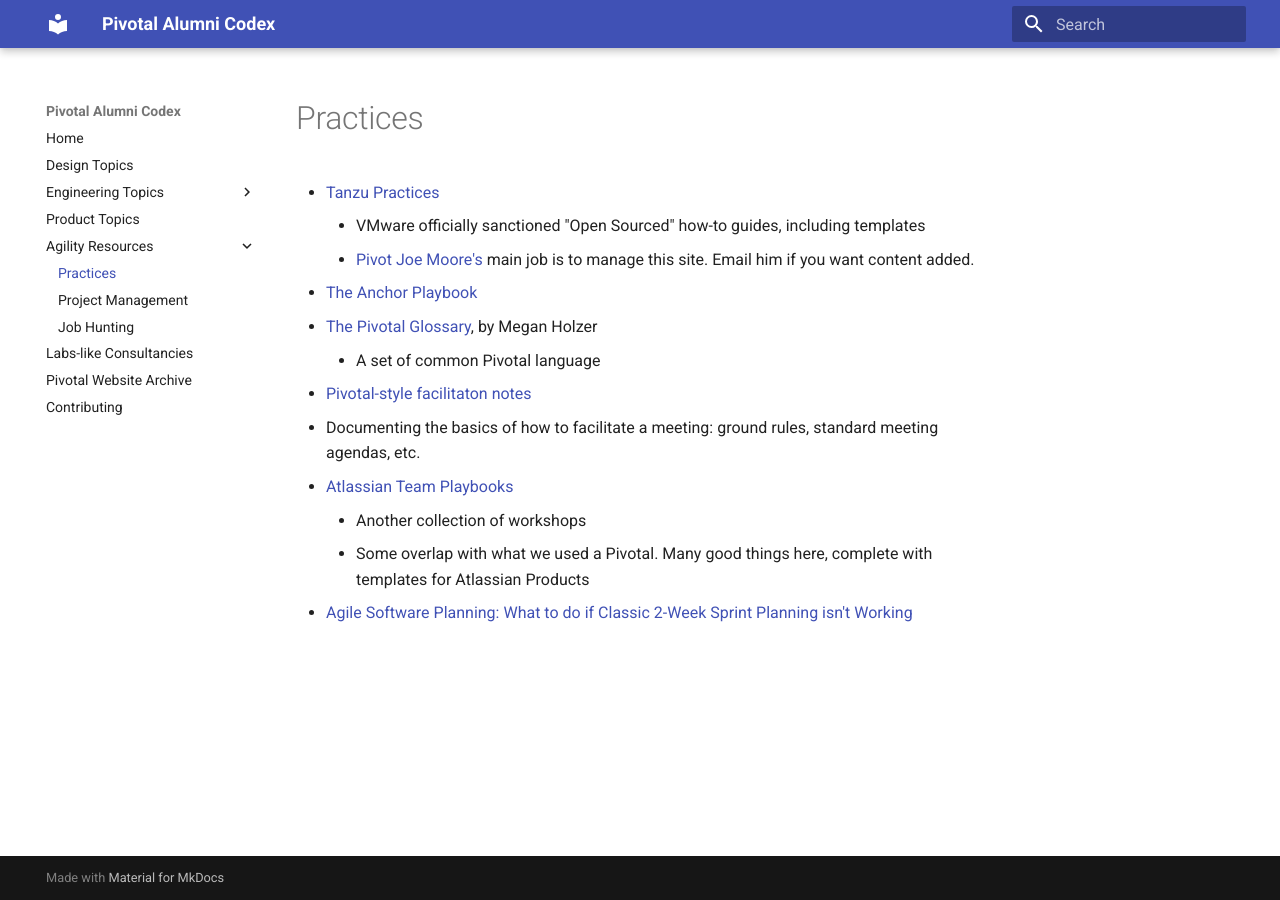
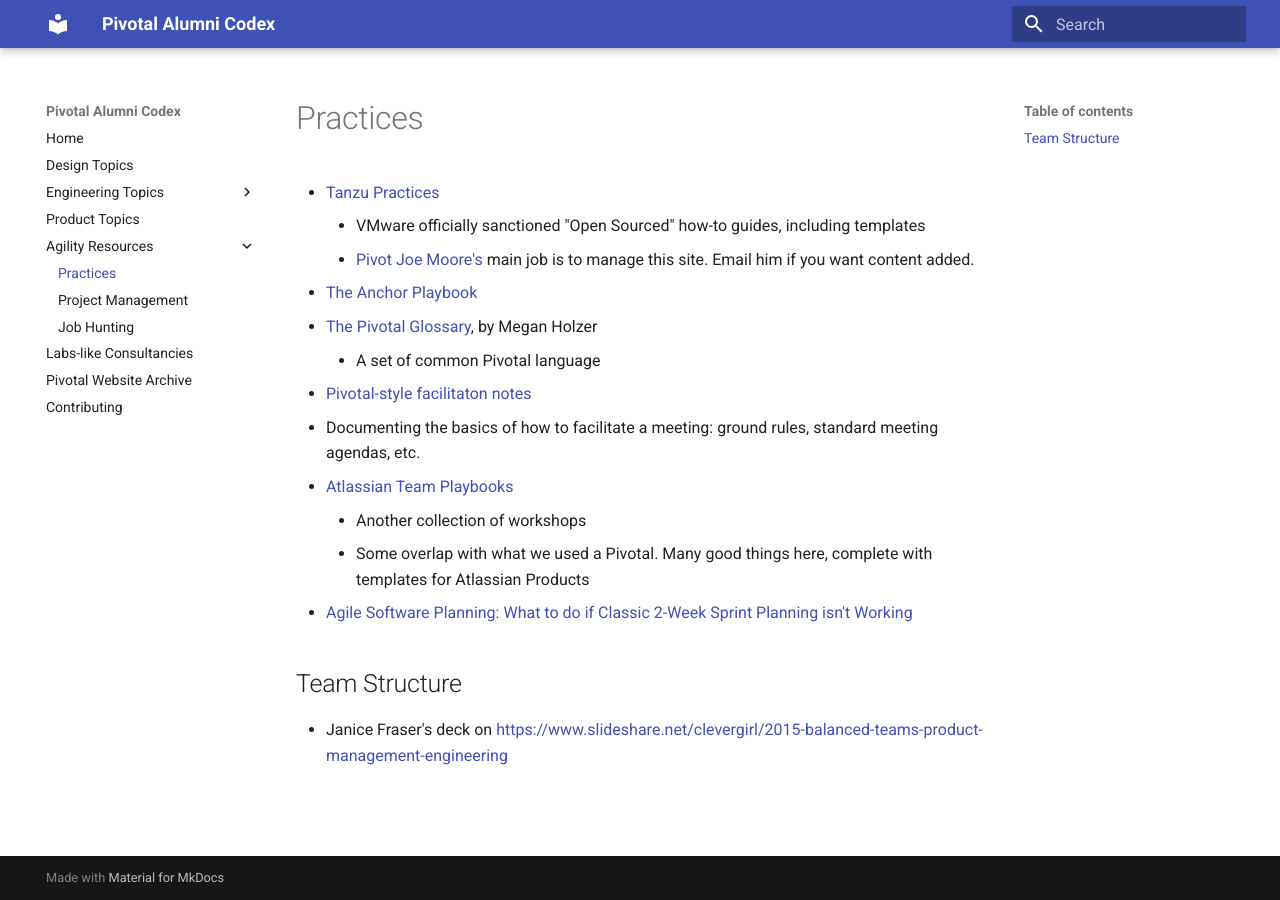
Before and after one commit to alumni-codex/alumni-codex.github.io, an MkDocs documentation site: the page built from docs/agility-resources/practices.md, in a window 1280 px wide. Built offline with MkDocs 1.6.1 and Material for MkDocs 9.7.7, drawn with Linux system fonts in a browser that asks for light colours.

Commit message:
Add ref to balanced teams deck

```diff
--- a/docs/agility-resources/practices.md
+++ b/docs/agility-resources/practices.md
@@ -12,3 +12,6 @@
     - Another collection of workshops
     - Some overlap with what we used a Pivotal. Many good things here, complete with templates for Atlassian Products
 - [Agile Software Planning: What to do if Classic 2-Week Sprint Planning isn't Working](https://medium.com/@AdamPiel/agile-software-planning-what-to-do-if-classic-2-week-sprint-planning-isnt-working-for-your-team-c482af31a1f8)
+
+## Team Structure
+- Janice Fraser's deck on [https://www.slideshare.net/clevergirl/2015-balanced-teams-product-management-engineering](Balanced Teams)
```
